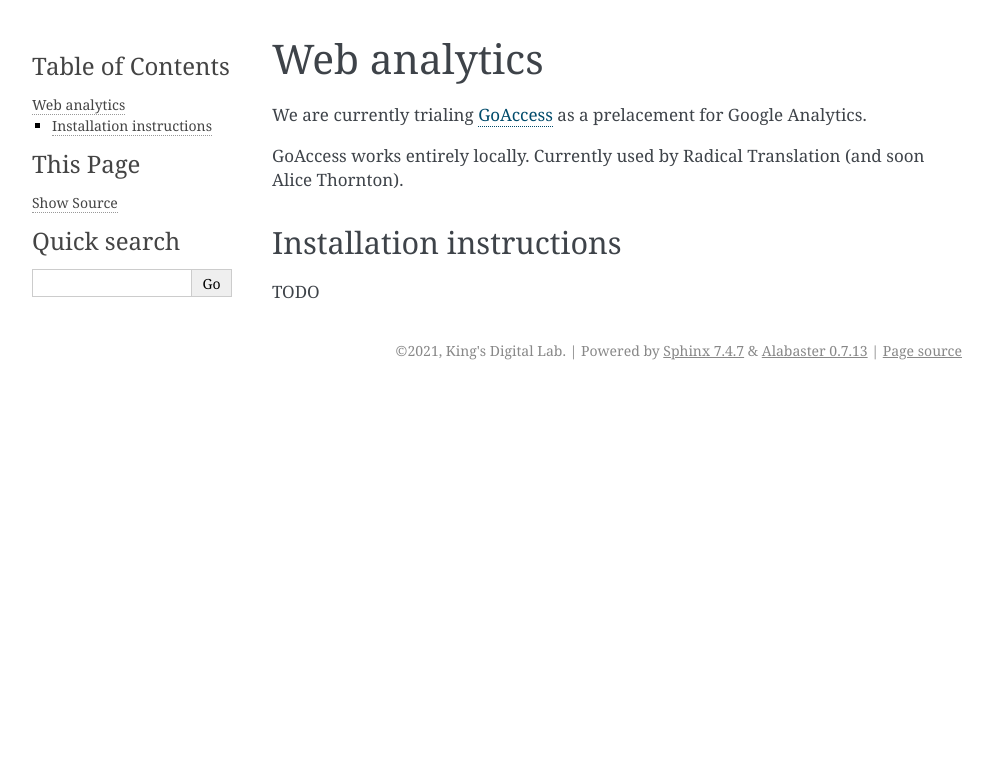
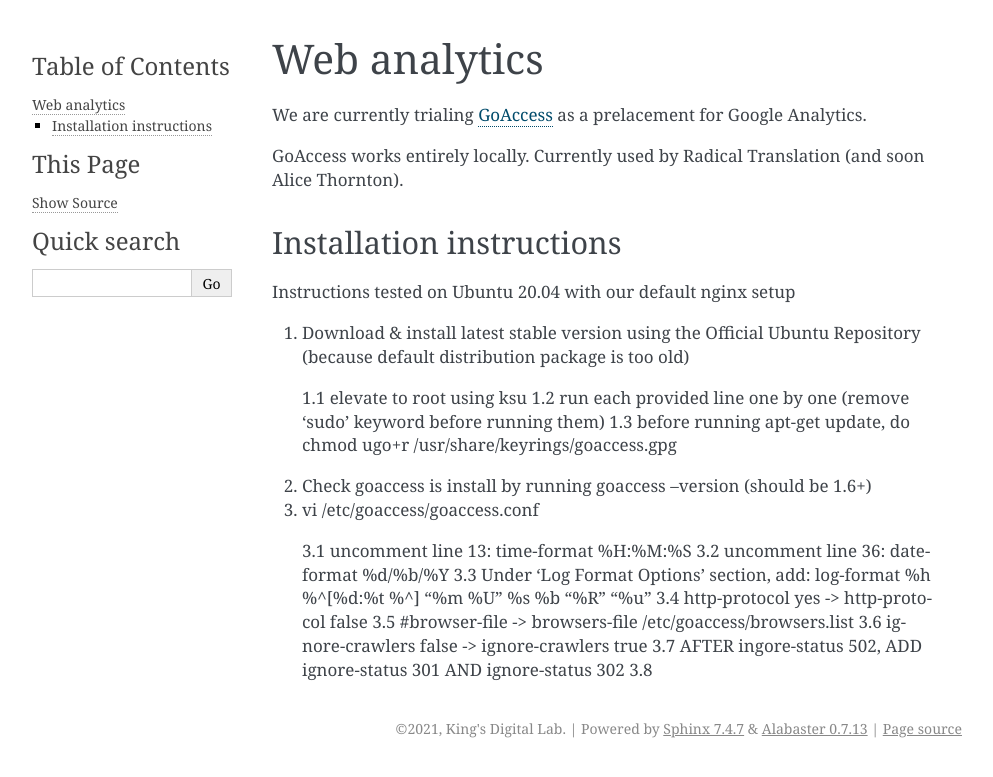
Before and after one commit to kingsdigitallab/reusable-components, a Sphinx documentation site: the page built from docs/reference/web-analytics.rst, in a window 1280 px wide. Shown: the top 777 px of the page, without its empty margins (148-1141 px from the left). Built offline with Sphinx 7.4.7, drawn with Linux system fonts in a browser that asks for light colours.

Commit message:
WIP: started writting instructions for goaccess setup

```diff
--- a/docs/reference/web-analytics.rst
+++ b/docs/reference/web-analytics.rst
@@ -8,4 +8,19 @@ GoAccess works entirely locally. Currently used by Radical Translation (and soon
 Installation instructions
 -------------------------
 
-TODO
+Instructions tested on Ubuntu 20.04 with our default nginx setup
+
+1. Download & install latest stable version using the Official Ubuntu Repository (because default distribution package is too old)
+  1.1 elevate to root using ksu
+  1.2 run each provided line one by one (remove 'sudo' keyword before running them)
+  1.3 before running apt-get update, do chmod ugo+r /usr/share/keyrings/goaccess.gpg
+2. Check goaccess is install by running goaccess --version (should be 1.6+)
+3. vi /etc/goaccess/goaccess.conf
+  3.1 uncomment line 13: time-format %H:%M:%S
+  3.2 uncomment line 36: date-format %d/%b/%Y
+  3.3 Under 'Log Format Options' section, add: log-format  %h %^[%d:%t %^] "%m %U" %s %b "%R" "%u"
+  3.4 http-protocol yes -> http-protocol false
+  3.5 #browser-file -> browsers-file /etc/goaccess/browsers.list
+  3.6 ignore-crawlers false -> ignore-crawlers true
+  3.7 AFTER ingore-status 502, ADD ignore-status 301 AND ignore-status 302
+  3.8
```
